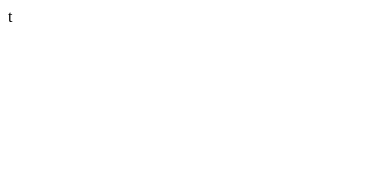
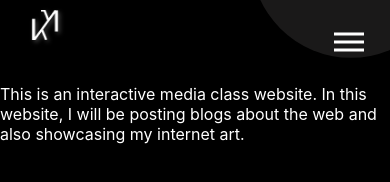
Before and after one commit to kamogeloo/WSOA4175_1693173, a plain HTML site: page index.html in a window 390 px wide. Drawn offline with Linux system fonts and the light colour scheme.

Commit message:
added home page content

```diff
--- a/app.js
+++ b/app.js
@@ -0,0 +1,12 @@
+const hamburger = document.querySelector('.hamburger');
+const navLinks = document.querySelector('.nav-links');
+const links = document.querySelectorAll('.nav-links li');
+
+
+hamburger.addEventListener("click", ()=>{
+
+    navLinks.classList.toggle("open");
+    links.forEach(link=>{
+        link.classList.toggle("fade");
+    });
+});
--- a/index.html
+++ b/index.html
@@ -8,11 +8,32 @@
     <title>Home Page</title>
 </head>
 <body>
+    <nav>
 
+        <div class="hamburger">
+            <div class="line"></div>
+            <div class="line"></div>
+            <div class="line"></div>
+        </div>
+        <img class="logo" src="LOGO 1.png" alt="">
+        <ul class="nav-links">
+            <li><a href="/Personal_Website/html_documents/about.html">About</a></li>
+            <li><a href="#">Projects</a></li>
+            <li><a href="#">Contact</a></li>
+        </ul>
+    </nav>
 
+    <div class="row">
+        <div class="column left">
+            <p>This is an interactive media class website. In this website, I will be
+                posting blogs about the web and also showcasing my internet art.
+            </p>
+        </div>
+        <div class="column right">
 
+        </div>
+    </div>
 
-
- <script src="app.js"></script>t
+ <script src="app.js"></script>
 </body>
 </html>
--- a/style.css
+++ b/style.css
@@ -0,0 +1,100 @@
+* {
+    margin: 0px;
+    padding: 0px;
+    -webkit-box-sizing: border-box;
+            box-sizing: border-box;
+  }
+  body{
+    background: black;
+    font-family: -apple-system, BlinkMacSystemFont, 'Segoe UI',
+    Roboto, Oxygen, Ubuntu, Cantarell, 'Open Sans', 'Helvetica Neue', sans-serif;
+    color: white;
+
+  }
+  /*First Page Styles*/
+  nav{
+    display: flex;
+    height: 10vh;
+  }
+  .logo{
+    width: 30px;
+    height: 30px;
+    margin-top:10px;
+    margin-left:30px;
+    filter: drop-shadow(2px 2px 2px rgb(66, 66, 66));
+
+  }
+  .nav-links{
+    display: flex;
+    width: 50%;
+    height: 100%;
+    align-items: center;
+    justify-content: space-around;
+    margin-left: auto;
+    list-style: none;
+  }
+  .nav-links li a{
+    text-decoration: none;
+    color:white;
+    font-size: 16px;
+  }
+  .nav-links li a:hover{
+    color: lightcoral;
+  }
+  @media screen and (max-width: 768px){
+    nav{
+      position: relative;
+      height:10vh;
+    }
+    .line{
+      width:30px;
+      height:3px;
+      background: white;
+      margin: 5px;
+    }
+    .hamburger{
+      position: fixed;
+      right: 5%;
+      top: 5%;
+      transform: translate(-5%, -50%);
+      cursor: pointer;
+      z-index: 2;
+    }
+    .nav-links{
+      position: fixed;
+      height:100vh;
+      width: 100%;
+      flex-direction: column;
+      clip-path: circle(100px at 90% -5%);
+      -webkit-clip-path: circle(100px at 90% -5%);
+      pointer-events: none;
+      background:rgb(26, 25, 25);
+      transition: all 1s ease-out 0s;
+    }
+    .nav-links.open{
+      clip-path: circle(1000px at 90% -5%);
+      -webkit-clip-path: circle(1000px at 90% -5%);
+      pointer-events: all;
+    }
+    .nav-links li{
+      opacity: 0;
+    }
+    .nav-links li a{
+      font: 25px;
+    }
+
+    .nav-links li:nth-child(1){
+      transition:all 0.5s ease 0.2s;
+    }
+
+    .nav-links li:nth-child(2){
+      transition:all 0.5s ease 0.4s;
+    }
+
+    .nav-links li:nth-child(3){
+      transition:all 0.5s ease 0.6s;
+    }
+    li.fade{
+        opacity:1;
+      }
+}
```
Also changed, not shown: LOGO 1.png (added).
